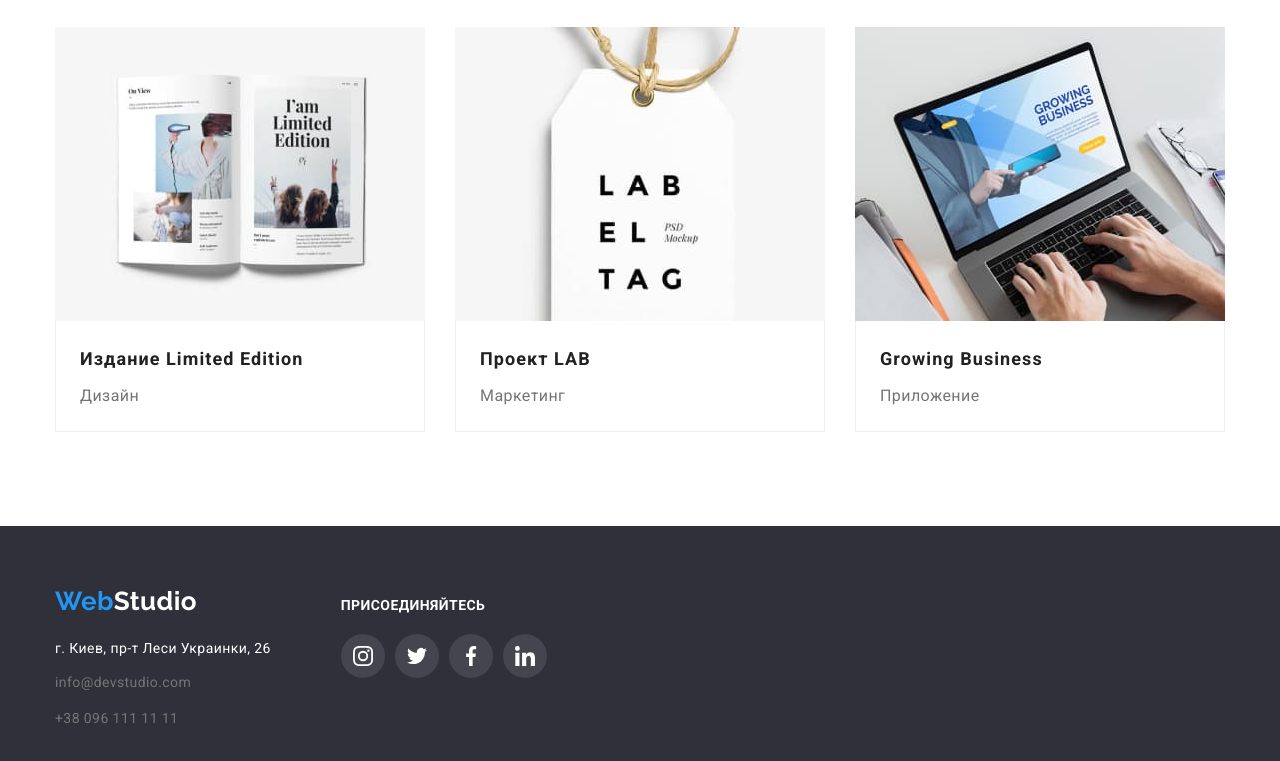
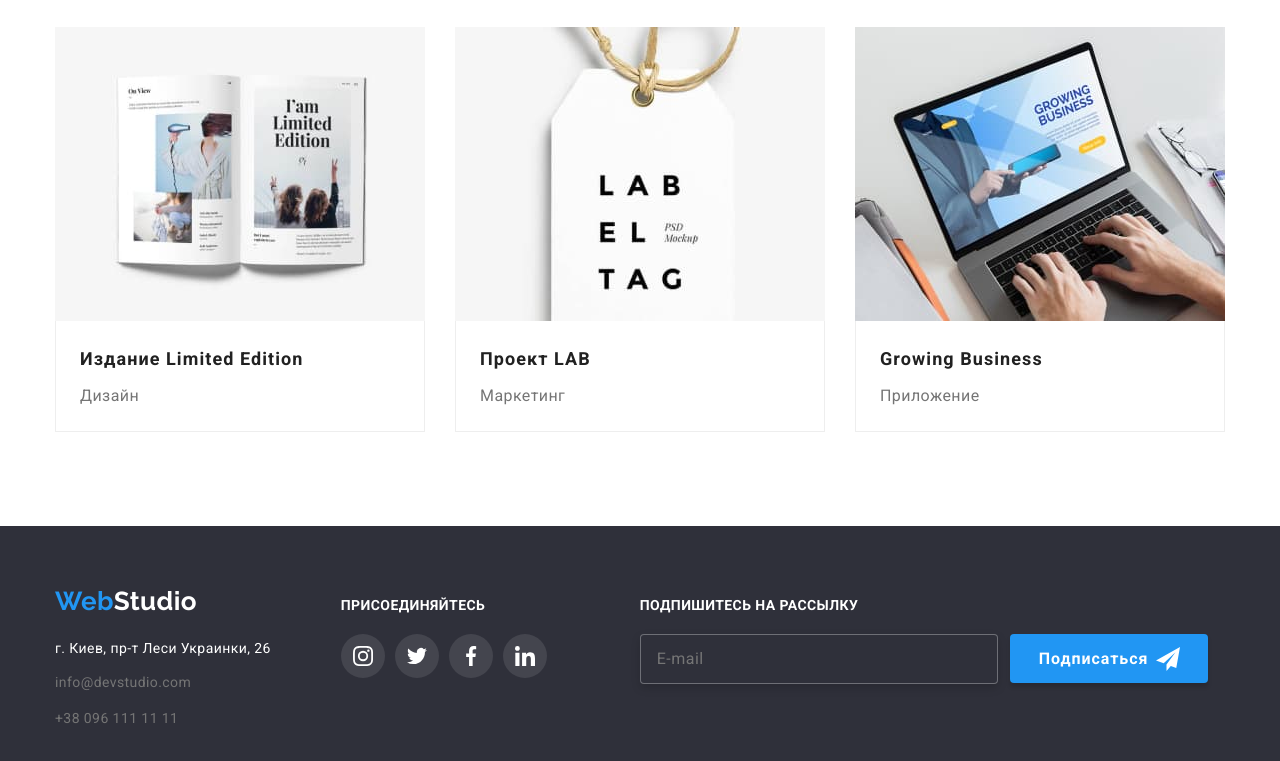
Before and after one commit to AlexeySapr/goit-markup-hw-06, a plain HTML site: page portfolio.html in a window 1280 px wide. Shown: the part 1106-1867 px from the top of the page. Drawn offline with nearby package versions, Linux system fonts and the light colour scheme.

Commit message:
добавляет форму рассылки в футер

```diff
--- a/css/styles.css
+++ b/css/styles.css
@@ -262,12 +262,13 @@ a {
 	background-color: var(--third--text-color);
 }
 
+.close-icon {
+	fill: currentColor;
+}
+
 .modal-close-button:hover {
 	cursor: pointer;
-}
-
-.close-icon {
-	fill: #000000;
+	color: var(--brand-color);
 }
 
 .filter-button {
--- a/portfolio.html
+++ b/portfolio.html
@@ -257,6 +257,7 @@
   <!-- Подвал страницы -->
   <footer class="page-footer">
     <div class="conteiner">
+
       <div class="adress-conteiner">
         <a class="logo" href="./index.html"><span>Web</span>Studio</a>
         <address class="contacts">
@@ -308,6 +309,21 @@
           </li>
         </ul>
       </div>
+
+      <div class="footer-subscription">
+        <form class="footer-form">
+          <h3 class="footer-form-title">Подпишитесь на рассылку</h3>
+          <label for="mail"></label>
+          <input class="footer-input" type="email" name="subscription-email" id="mail" placeholder="E-mail"><button
+            class="footer-input-button" type="submit">
+            Подписаться
+            <svg class="send-icon" width="24" height="24">
+              <use href="./images/studio/sprite/sprite-icons.svg#icon-send"></use>
+            </svg>
+          </button>
+        </form>
+      </div>
+
     </div>
   </footer>
 </body>
```
